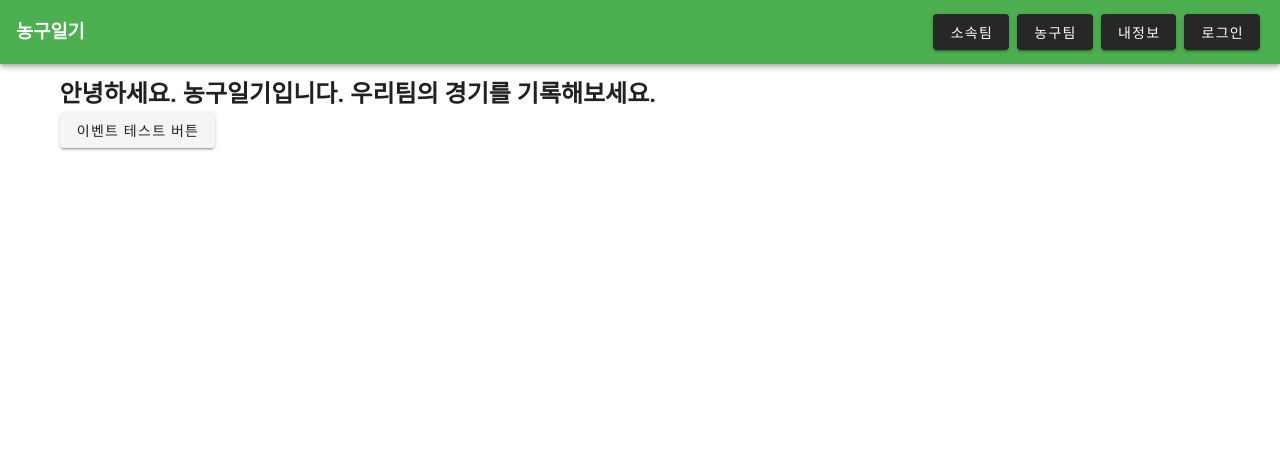
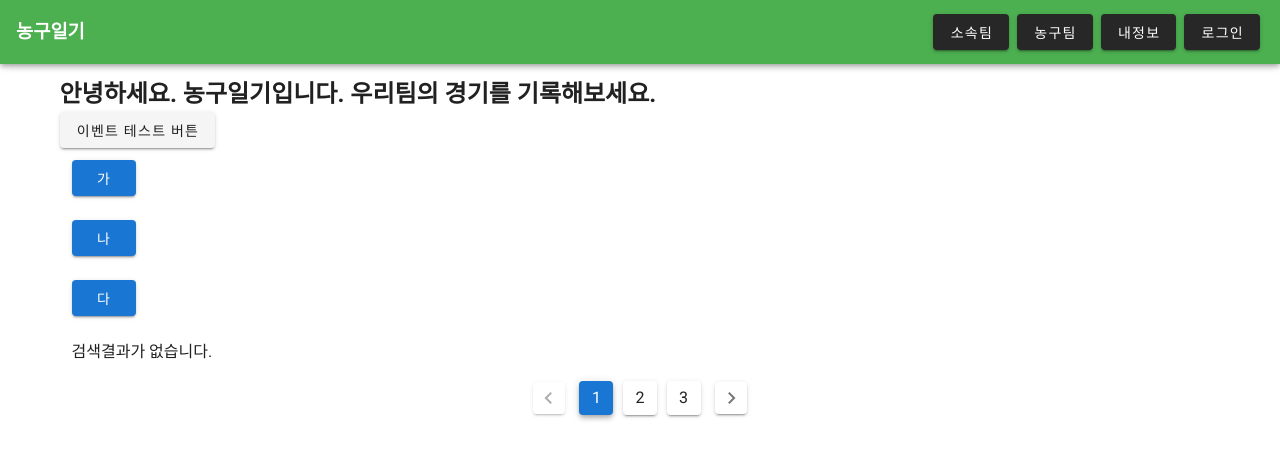
Before and after one commit to Yeo-injun/-basketballDiary-frontend, a Vue app: page / in a window 1280 px wide. Shown: the top 460 px of the page. Built offline with nearby package versions, Linux system fonts and the light colour scheme; no server answers.

Commit message:
[Feat] FramePaginationList 컴포넌트 구현 완료 - 페이징처리하는 목록에 적용하기

```diff
--- /dev/null
+++ b/src/components/list/FramePaginationList.vue
@@ -0,0 +1,59 @@
+<template>
+	<div>
+		<!-- 상위 컴포넌트에서 목록 데이터를 props로 전달 받음 -->
+		<!-- 목록 처리 -->
+		<div v-for="(item, idx) in pList" :key="idx">
+			<!-- 목록 데이터의 요소데이터를 상위 컴포넌트에서 정의한 컴포넌트에 전달.
+            상위 컴포넌트에서는 상위컴포넌트 변수명을 정의한후 .items로 데이터 접근가능 -->
+			<slot name="itemSlot" :item="item"></slot>
+		</div>
+
+		<!-- 보여줄 데이터가 없을 경우 -->
+		<v-container v-if="pList.length == 3">
+			<slot name="itemEmptySlot"></slot>
+		</v-container>
+
+		<!-- 페이징 데이터 처리-->
+		<v-pagination
+			v-model="pagination.pageNo"
+			:length="pagination.totalPageCount"
+			@input="onClickPage"
+		/>
+	</div>
+</template>
+
+<script>
+	export default {
+		props: {
+			pList: Array,
+			pPagination: Object,
+		},
+		data() {
+			return {
+				pagination: {
+					pageNo: 1,
+					totalPageCount: 3,
+					totalCount: 0,
+				},
+			};
+		},
+		watch: {
+			// 상위 컴포넌트에서 받아온 페이징 데이터로 초기화
+			pPagination: {
+				handler() {
+					console.log(this.pPagination);
+					this.pagination = this.pPagination;
+				},
+				deep: true,
+			},
+		},
+		methods: {
+			onClickPage() {
+				console.log(this.pagination);
+				this.$emit('click-page', this.pagination);
+			},
+		},
+	};
+</script>
+
+<style lang="scss" scoped></style>
--- a/src/views/AppMain.vue
+++ b/src/views/AppMain.vue
@@ -6,17 +6,38 @@
 		<div v-if="isLogin">
 			<h1>환영합니다. {{ loginUserInfo.userId }}님</h1>
 		</div>
+		<!-- 테스트 영역 -->
 		<EventTestComp />
+		<TestSlot :pList="list" :pPagination="pagination" @click-page="onClick">
+			<!-- 하위컴포넌트에서 slot에 할당한 데이터를 상위컴포넌트에서는 data라는 변수명으로 사용한다는 문법 -->
+			<!-- 상위컴포넌트에서 정의한 변수명 다음으로 하위 컴포넌트에서 정의한 변수명을 사용해야 해당 데이터에 접근가능 -->
+			<template v-slot:itemSlot="data">
+				<TestBtn :pBtnName="data.item.name" @do-add="onClick" />
+			</template>
+			<!-- 목록이 존재하지 않을 경우 보여줄 컴포넌트 -->
+			<template v-slot:itemEmptySlot> 검색결과가 없습니다. </template>
+		</TestSlot>
 	</v-container>
 </template>
 
 <script>
 	import AuthUtil from '@/common/AuthUtil.js';
+
 	import EventTestComp from '@/components/EventTestComp.vue';
+	import TestSlot from '@/components/list/FramePaginationList.vue';
+	import TestBtn from '@/components/button/FrameAddBtn.vue';
 
 	export default {
 		components: {
 			EventTestComp,
+			TestSlot,
+			TestBtn,
+		},
+		data() {
+			return {
+				list: [{ name: '가' }, { name: '나' }, { name: '다' }],
+				pagination: null,
+			};
 		},
 		computed: {
 			isLogin() {
@@ -26,5 +47,14 @@
 				return AuthUtil.getAuthUserInfo();
 			},
 		},
+		methods: {
+			onClick() {
+				this.pagination = {
+					pageNo: 2,
+					totalPageCount: 5,
+					totalCount: 0,
+				};
+			},
+		},
 	};
 </script>
```
